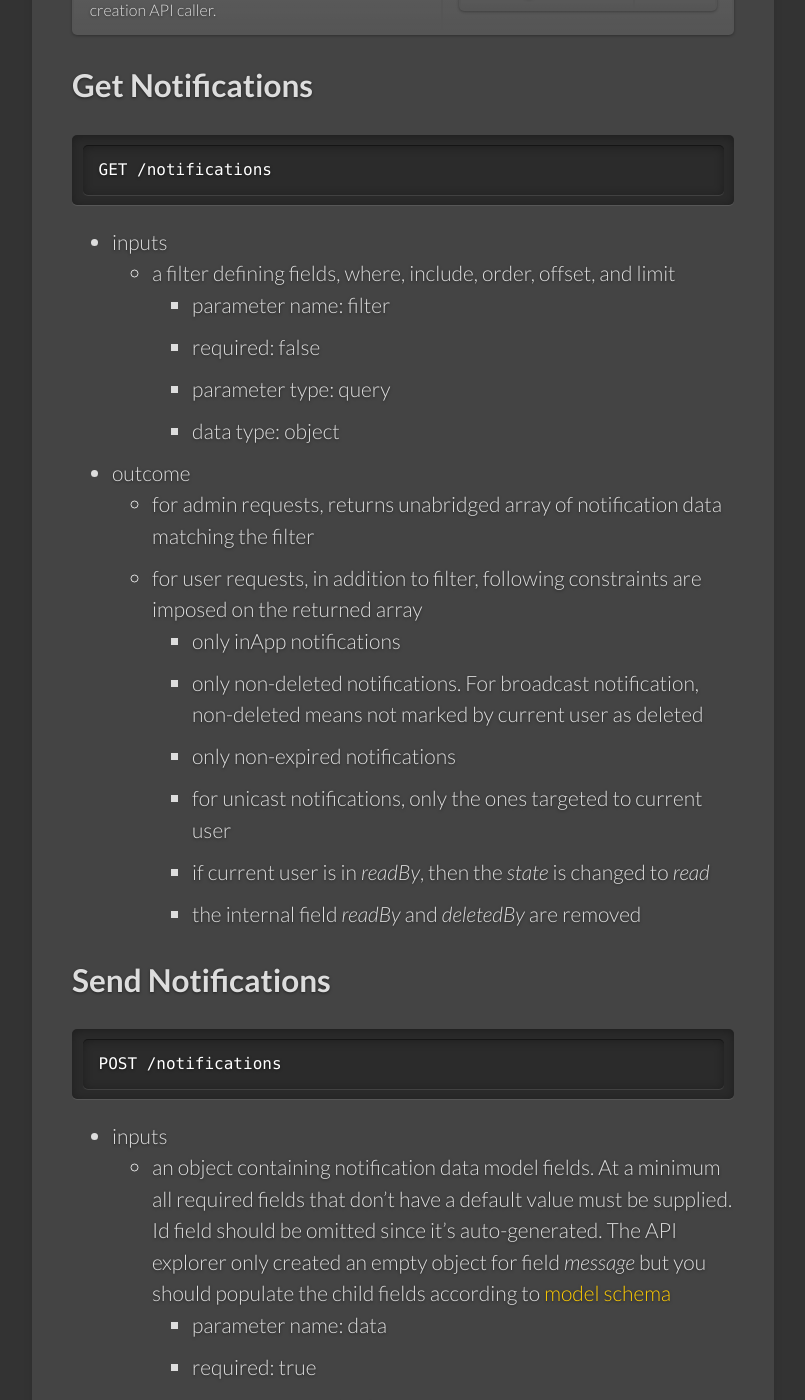
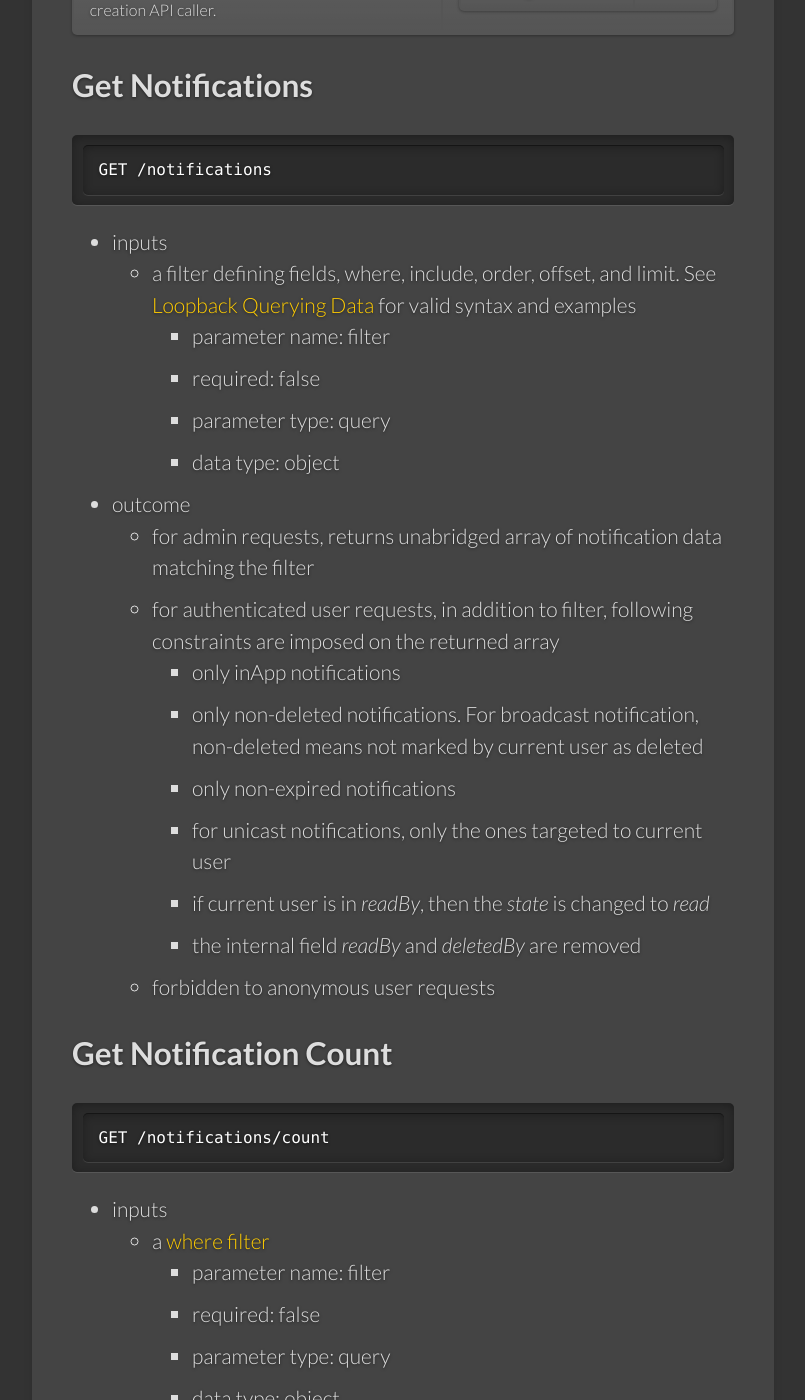
Before and after one commit to bcgov/MyGovBC-notification-server, a Jekyll site: the page built from docs/_docs/api-notification.md, in a window 1280 px wide and 1400 px high, scrolled down 6430 px. Shown: the whole window, without its empty margins (139-944 px from the left). Built offline with Jekyll 4.4.1, drawn with Linux system fonts in a browser that asks for light colours; some of the changed text lies outside the part shown.

Commit message:
updated docs

````diff
--- a/docs/_docs/api-notification.md
+++ b/docs/_docs/api-notification.md
@@ -318,20 +318,42 @@ The API operates on following notification data model fields:
 GET /notifications
 ```
 * inputs
-  * a filter defining fields, where, include, order, offset, and limit
+  * a filter defining fields, where, include, order, offset, and limit. See [Loopback Querying Data](https://loopback.io/doc/en/lb3/Querying-data.html) for valid syntax and examples
     * parameter name: filter
     * required: false
     * parameter type: query
     * data type: object
 * outcome
   * for admin requests, returns unabridged array of notification data matching the filter
-  * for user requests, in addition to filter, following constraints are imposed on the returned array
+  * for authenticated user requests, in addition to filter, following constraints are imposed on the returned array
     * only inApp notifications
     * only non-deleted notifications. For broadcast notification, non-deleted means not marked by current user as deleted
     * only non-expired notifications
     * for unicast notifications, only the ones targeted to current user
     * if current user is in *readBy*, then the *state* is changed to *read*
     * the internal field *readBy* and *deletedBy* are removed
+  * forbidden to anonymous user requests
+
+## Get Notification Count
+
+```
+GET /notifications/count
+```
+* inputs
+  * a [where filter](https://loopback.io/doc/en/lb3/Where-filter.html)
+    * parameter name: filter
+    * required: false
+    * parameter type: query
+    * data type: object
+* outcome
+
+  Validations rules are the same as *GET /notifications*. If passed, the output is a count of notifications matching the query
+
+  ```json
+  {
+    "count": <number>
+  }
+  ```
 
 ## Send Notifications
 ```
````
